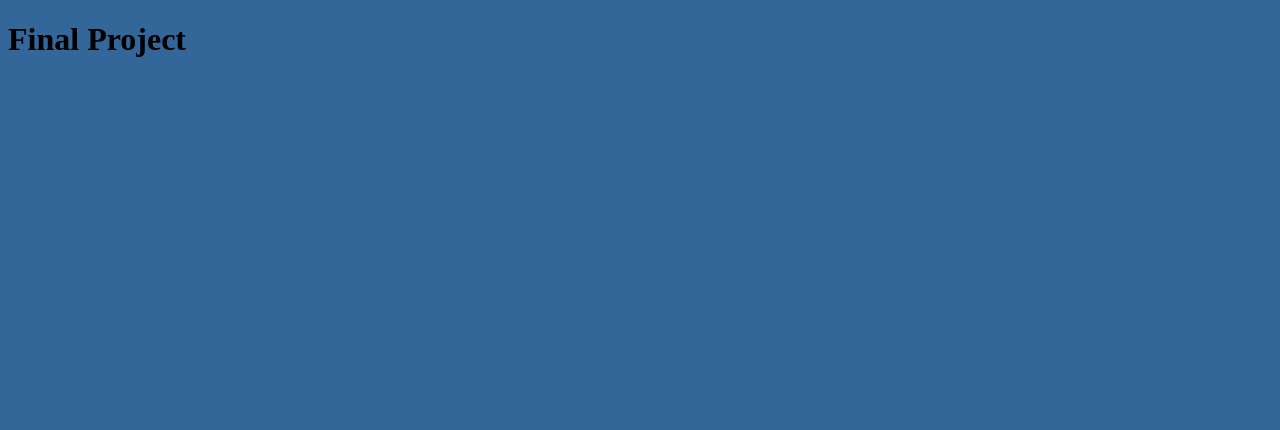
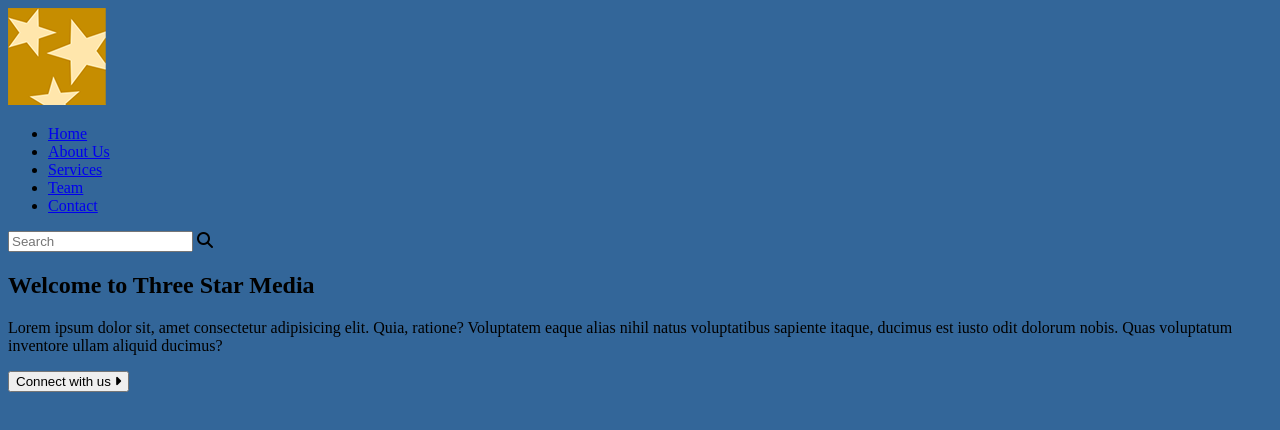
Before and after one commit to habb0016/habb0016.github.io, a plain HTML site: page final-project/index.html in a window 1280 px wide. Drawn offline with Linux system fonts and the light colour scheme.

Commit message:
Creates header and adds font awesome

```diff
--- a/final-project/index.html
+++ b/final-project/index.html
@@ -5,9 +5,36 @@
     <meta http-equiv="X-UA-Compatible" content="IE=edge">
     <meta name="viewport" content="width=device-width, initial-scale=1.0">
     <title>MTM6130 Final Project - habb0016</title>
+    <!-- font awesome -->
+    <script src="https://kit.fontawesome.com/6167e29d85.js" crossorigin="anonymous"></script>
     <link href="css/styles.css" rel="stylesheet">
 </head>
 <body>
-    <h1>Final Project</h1>
+    <header>
+        <!-- Parents nav for styling -->
+        <div>
+            <nav>
+                <img src="images/logo.png" alt="stars">
+                <ul>
+                    <!-- each li will link to part of the page -->
+                    <li><a class="active" href="#">Home</a></li>
+                    <li><a href="#">About Us</a></li>
+                    <li><a href="#">Services</a></li>
+                    <li><a href="#">Team</a></li>
+                    <li><a href="#">Contact</a></li>
+                </ul>
+                <!-- search bar and button -->
+                <input type="text" placeholder="Search"> <i class="fa-solid fa-magnifying-glass"></i>
+            </nav>
+        </div>
+        <!-- div parents section for styling -->
+        <div>
+            <section>
+                <h1>Welcome to Three Star Media</h1>
+                <p>Lorem ipsum dolor sit, amet consectetur adipisicing elit. Quia, ratione? Voluptatem eaque alias nihil natus voluptatibus sapiente itaque, ducimus est iusto odit dolorum nobis. Quas voluptatum inventore ullam aliquid ducimus?</p>
+                <button class="btn connect">Connect with us <i class="fa-solid fa-caret-right"></i></button>
+            </section>
+        </div>
+    </header>
 </body>
 </html>
```
Also changed, not shown: final-project/css/styles.css (line endings or trailing spaces).
